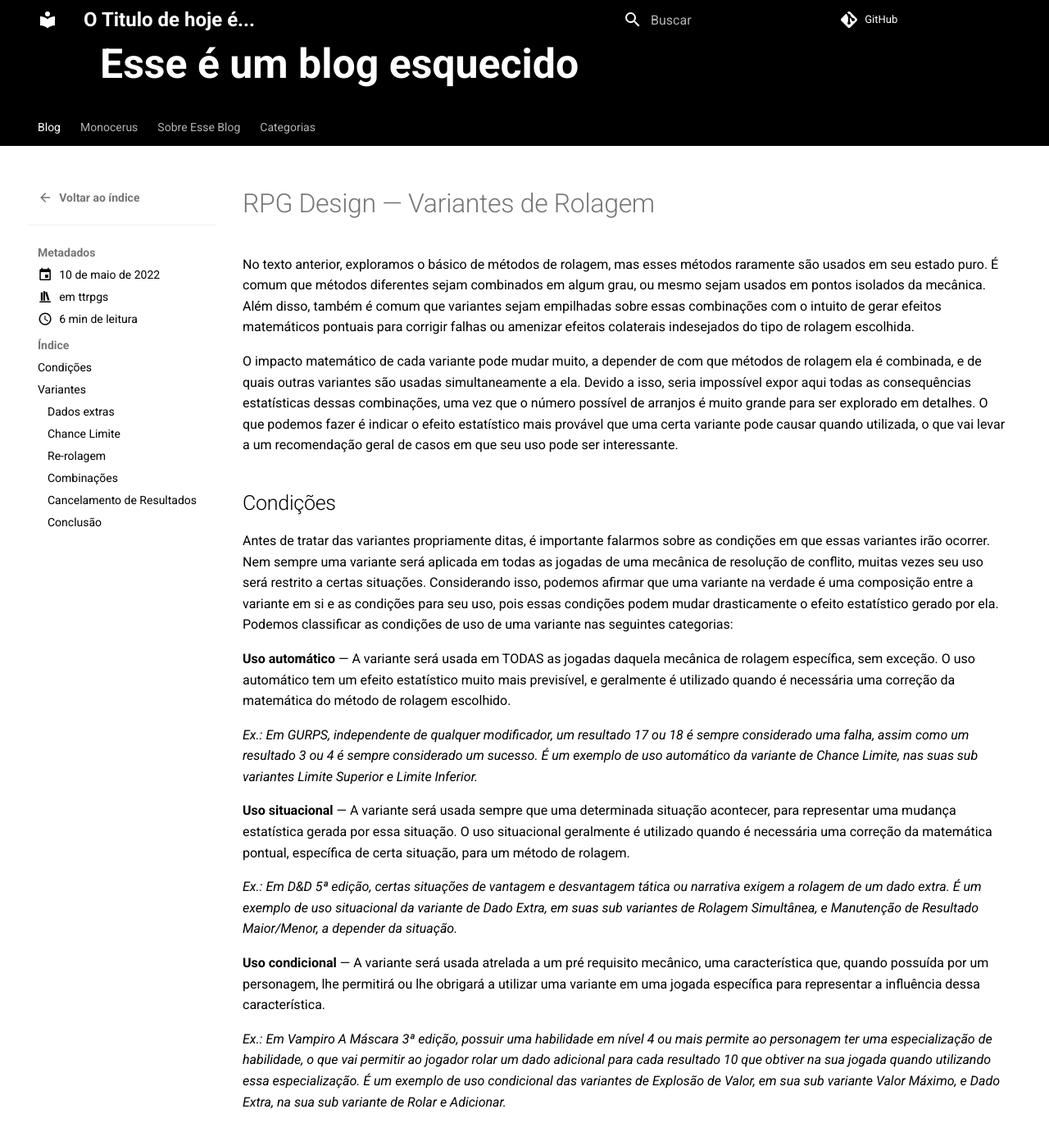
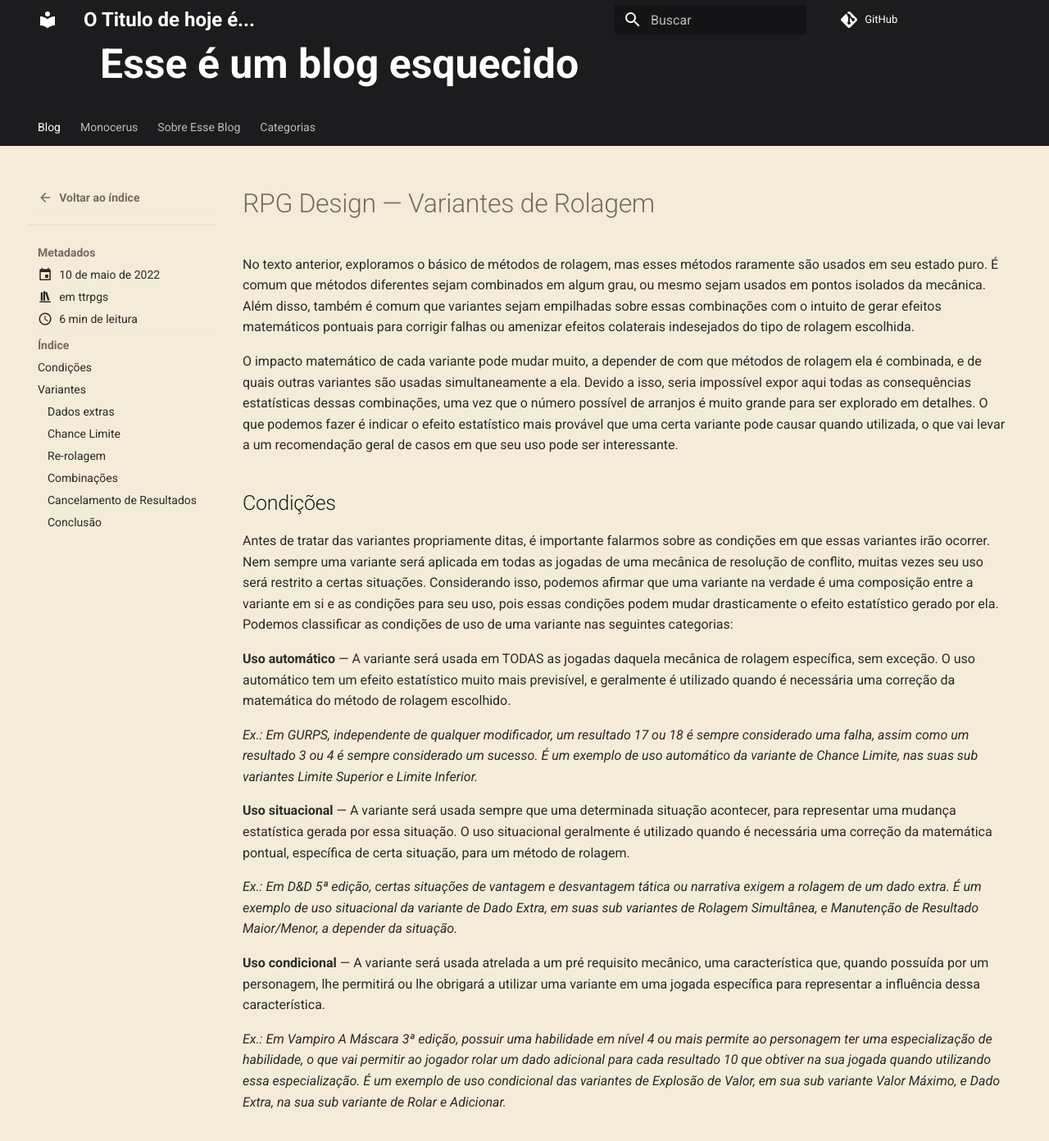
Before and after one commit to kriptolix/kriptolix.github.io, an MkDocs documentation site: the page built from docs/posts/2022-05-10-rpg-variantes-de-rolagem.markdown, in a window 1280 px wide and 1400 px high. Shown: the top 1392 px of the window at 82% size. Built offline with MkDocs 1.6.1 and Material for MkDocs 9.7.7, drawn with Linux system fonts in a browser that asks for light colours; comment, search, counter and statistics services are not loaded.

Commit message:
ajuste de cores, teste de imagens

```diff
--- a/docs/stylesheets/extra.css
+++ b/docs/stylesheets/extra.css
@@ -1,23 +1,37 @@
 :root > * {
-  /* Cor principal (usada em botões, links, cabeçalhos) */
-  --md-primary-fg-color:        #000000;   /* preto */
-  --md-primary-fg-color--light: #555555;   /* cinza médio */
-  --md-primary-fg-color--dark:  #222222;   /* cinza escuro */
+  /* Fundo principal (corpo do site) */
+  --md-default-bg-color:        #f4ecd8;   /* sépia claro */
+  --md-default-bg-color--light: #f8f1e3;
+  --md-default-bg-color--dark:  #e8dcc2;
 
-  /* Cor de fundo padrão */
-  --md-default-bg-color:        #ffffff;   /* branco */
-  --md-default-bg-color--light: #f5f5f5;   /* branco suave */
+  /* Texto sobre fundo claro */
+  --md-typeset-color:           #2a2a2a;   /* cinza escuro para leitura */
 
-  /* Texto padrão */
-  --md-typeset-color:           #000000;   /* texto preto */
+  /* Títulos e cabeçalhos */
+  --md-primary-fg-color:        #1c1c1e;   /* preto grafite para topo */
+  --md-primary-fg-color--light: #2a2a2d;
+  --md-primary-fg-color--dark:  #121213;
 
-  /* Links */
-  --md-accent-fg-color:         #333333;   /* cinza escuro para links */
-  --md-accent-fg-color--transparent: rgba(0, 0, 0, 0.1);
+  /* Links com cor fria para contraste */
+  --md-accent-fg-color:         #3e5c76;   /* azul acinzentado */
+  --md-accent-fg-color--light:  #6c8ca3;
+  --md-accent-fg-color--hover:  #2a4a63;
+  --md-accent-fg-color--transparent: rgba(62, 92, 118, 0.1);
 
-  /* Bordas e linhas */
-  --md-divider-color:           #cccccc;   /* cinza claro */
+  /* Bordas e divisores */
+  --md-divider-color:           #c2b8a3;   /* sépia médio */
 }
+
+a:hover {
+  color: var(--md-accent-fg-color--hover);
+  text-decoration: underline;
+  text-decoration-color: var(--md-accent-fg-color--hover);
+}
+
+h1, h2, h3, h4, h5, h6 {
+  color: var(--md-primary-fg-color);
+}
+
 
 /* Alinha título principal */
 .custom-header-title {
@@ -46,20 +60,3 @@
   height: 130px !important;
   padding-bottom: 1rem; /* Espaço opcional para respirar */
 }
-
-/* Remove estilos visuais dos cards dentro de grid.cards.no-borders */
-.md-typeset .grid.cards.no-borders > * {
-  box-shadow: none !important;
-  border: none !important;
-  background: transparent !important;
-  padding: 0 !important;
-  margin: 0 !important;
-  transition: none !important;
-}
-
-/* Remove hover (mouse-over) */
-.md-typeset .grid.cards.no-borders > *:hover {
-  box-shadow: none !important;
-  background: transparent !important;
-  border: none !important;
-}
--- a/mkdocs.yml
+++ b/mkdocs.yml
@@ -52,7 +52,7 @@ extra:
           link: https://ursal.zone/@Kriptolix
           name: Diego on mastodon.social
         - icon: material/github
-          link: https://github.com/msleigh
+          link: https://github.com/kriptolix
         - icon: material/rss
           link: https://www.titulomutante.com.br
 copyright: Copyright &copy; 2025 Kriptolix
@@ -76,6 +76,8 @@ markdown_extensions:
     - pymdownx.snippets
     - pymdownx.details
     - pymdownx.superfences
+    - pymdownx.blocks.caption
+
 
 nav:
   - Início: index.md
```
Also changed, not shown: docs/monocerus/basico.md (+3 -1 lines), 1 other file.
